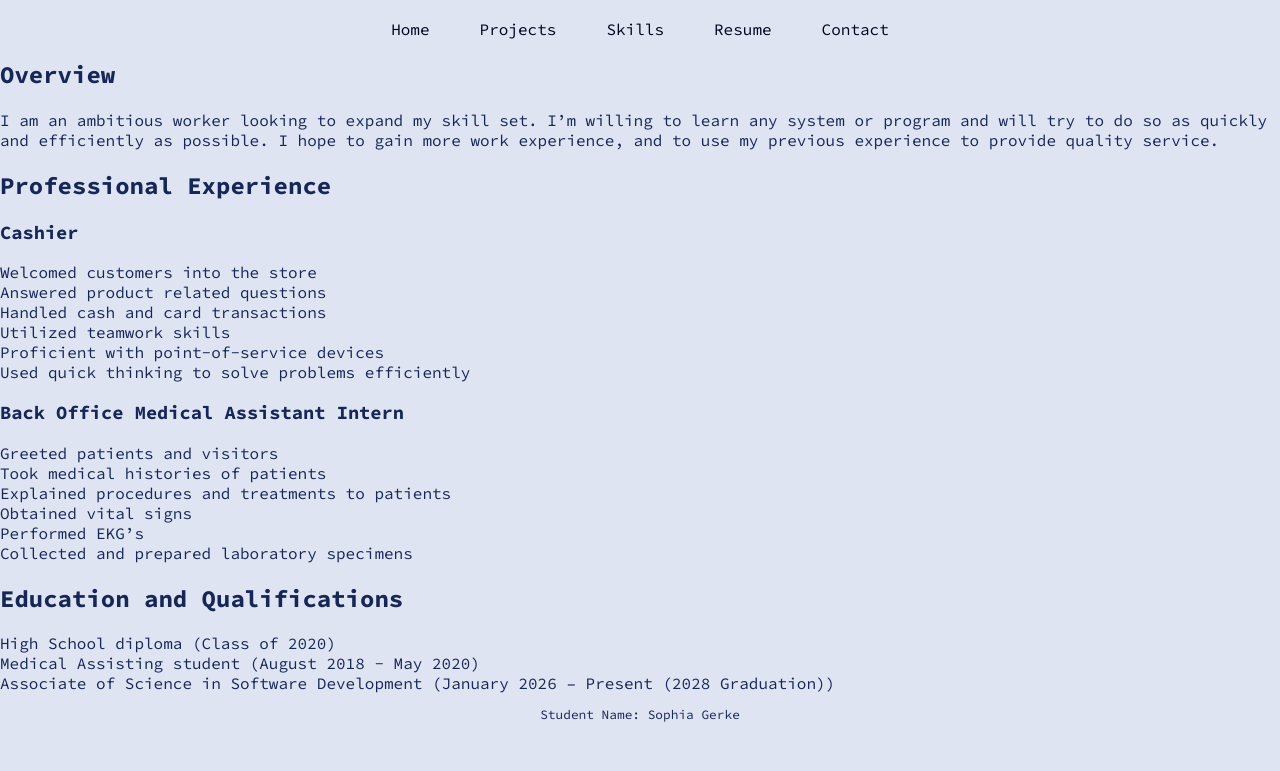
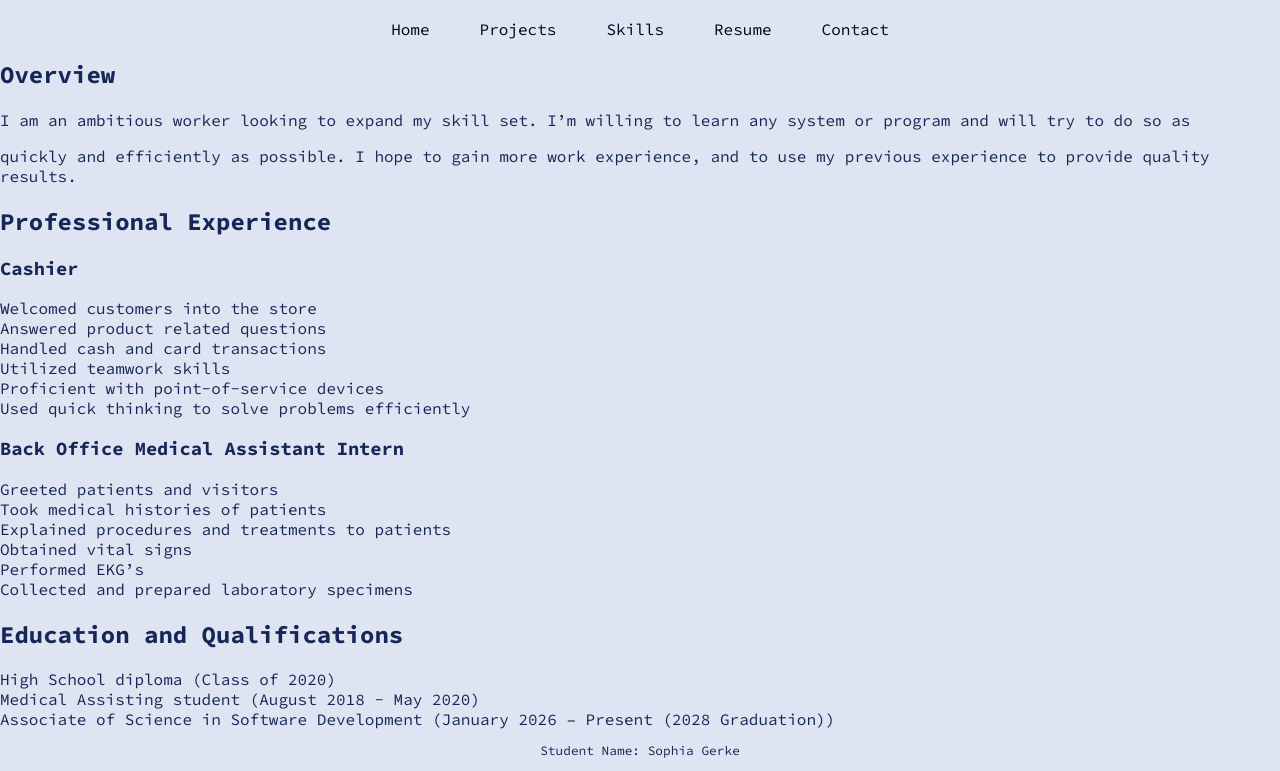
Before and after one commit to bophia/Portfolio-Final-Project, a plain HTML site: page resume.html in a window 1280 px wide. Shown: the part 64-835 px from the top of the page. Before the commit the page ends 800 px from the top, so only its background shows below. Drawn offline with Linux system fonts and the light colour scheme.

Commit message:
Update resume.html

```diff
--- a/resume.html
+++ b/resume.html
@@ -36,7 +36,8 @@ resume.html -->
         <!-- Resume content -->
         <section>
           <h2>Overview</h2>
-          <p>I am an ambitious worker looking to expand my skill set. I’m willing to learn any system or program and will try to do so as quickly and efficiently as possible. I hope to gain more work experience, and to use my previous experience to provide quality service.</p>
+          <p>I am an ambitious worker looking to expand my skill set. I’m willing to learn any system or program and will try to do so as</p>
+          <p>quickly and efficiently as possible. I hope to gain more work experience, and to use my previous experience to provide quality results.</p>
         </section>
 
         <section>
```
